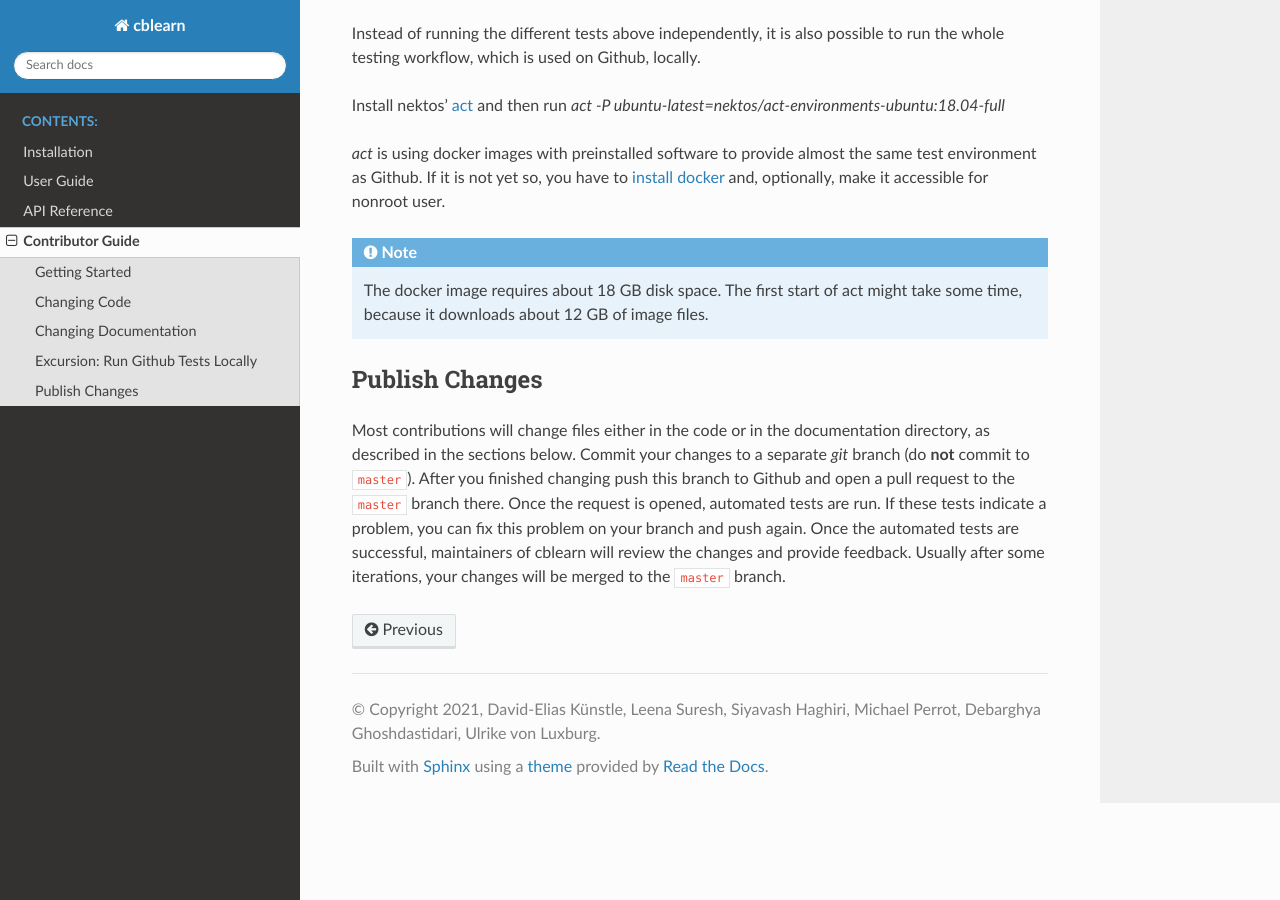
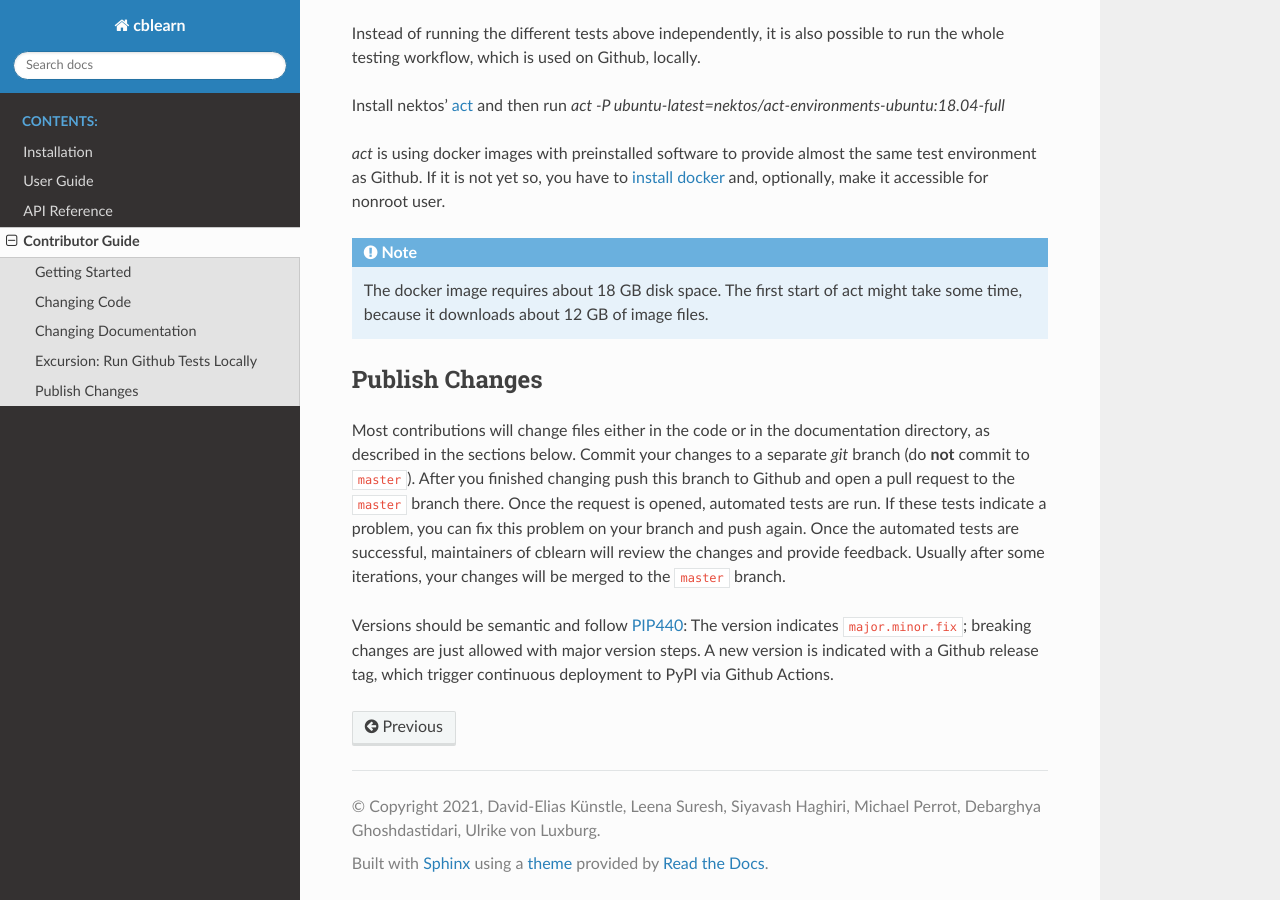
Before and after one commit to cblearn/cblearn, a Sphinx documentation site: the page built from docs/contributor_guide/index.rst, in a window 1280 px wide and 900 px high, scrolled down 1217 px. Built offline with Sphinx 7.4.7 and the Read the Docs theme 2.0.0, drawn with Linux system fonts in a browser that asks for light colours; pages that are not in the unit, such as notebooks, are missing from menus.

Commit message:
Add CD to pypi script and docs

```diff
--- a/cblearn/__init__.py
+++ b/cblearn/__init__.py
@@ -1,2 +1,4 @@
 from . import _version
+
+
 __version__ = _version.get_versions()['version']
--- a/docs/contributor_guide/index.rst
+++ b/docs/contributor_guide/index.rst
@@ -93,3 +93,10 @@
     If you state a pull request, your changes will be published under `this open source license`_.
 
 .. _this open source license: https://github.com/dekuenstle/cblearn/blob/master/LICENSE
+
+
+Versions should be semantic and follow PIP440_: The version indicates ``major.minor.fix``;
+breaking changes are just allowed with major version steps.
+A new version is indicated with a Github release tag, which trigger continuous deployment to PyPI via Github Actions.
+
+.. _PIP440: https://peps.python.org/pep-0440/
```
Also changed, not shown: 1 other file.
